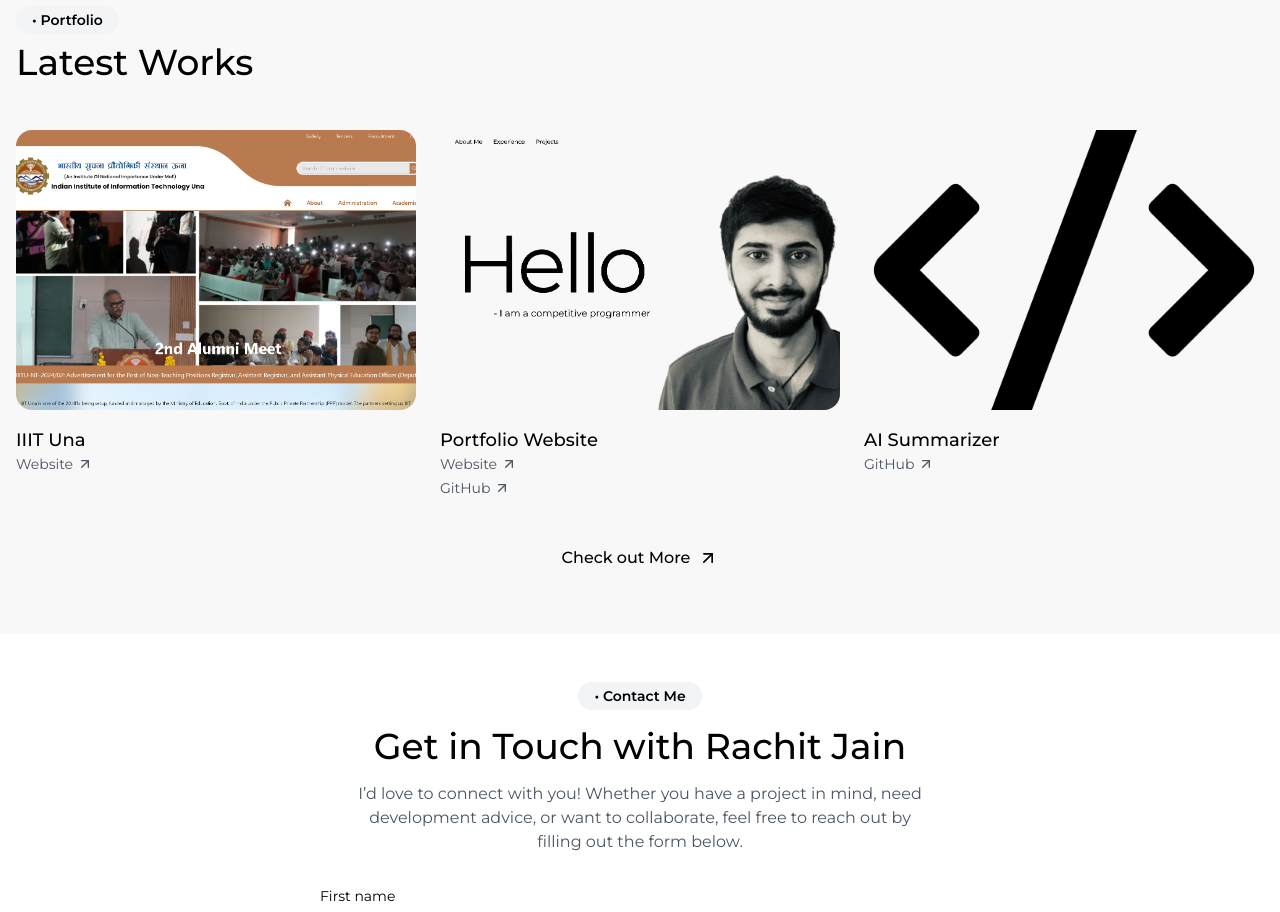
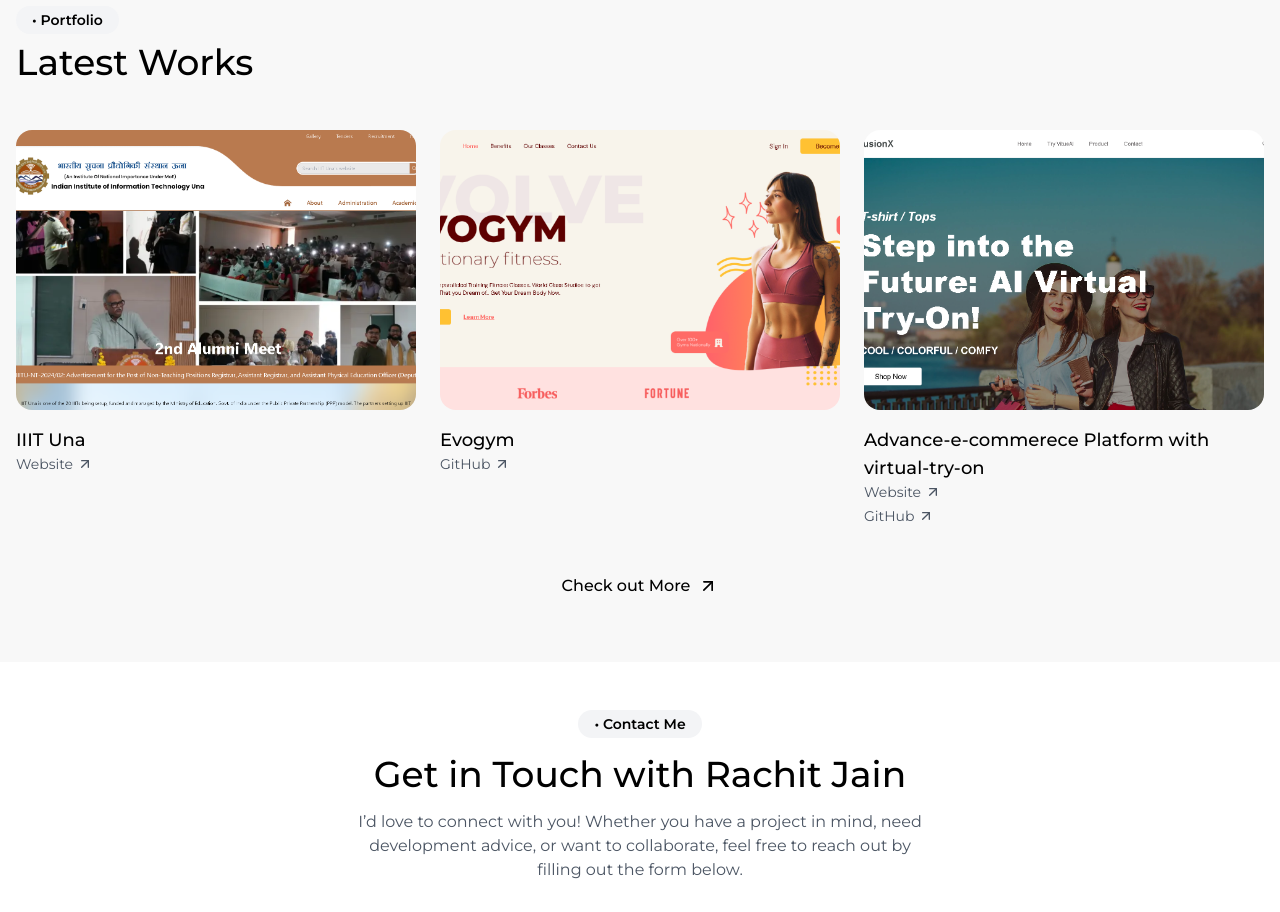
Before and after one commit to Rachit-31/My_Portfolio, a React (Vite) app in the folder Client/: page / in a window 1280 px wide. Shown: the part 2800-3712 px from the top of the page. Built offline with nearby package versions, Linux system fonts and the light colour scheme.

Commit message:
added one project

```diff
--- a/Client/src/static/Content.jsx
+++ b/Client/src/static/Content.jsx
@@ -101,6 +101,18 @@
     githubLink: "",
   },
   {
+    image: "/Portfolio/Gym.png",
+    title: "Evogym",
+    websiteLink: "",
+    githubLink: "https://github.com/Rachit-31/FitJourney",
+  },
+  {
+    image: "/Portfolio/TryOn.png",
+    title: "Advance-e-commerece Platform with virtual-try-on",
+    websiteLink: "https://advance-ecommerce-beta.vercel.app/",
+    githubLink: "https://github.com/Rachit-31/Advance-Ecommerce",
+  },
+  {
     image: "/Portfolio/Portfolio.png",
     title: "Portfolio Website",
     websiteLink: "https://rachitjain-31.vercel.app/",
@@ -112,10 +124,4 @@
     websiteLink: "",
     githubLink: "https://github.com/Rachit-31/AI_Summarizer",
   },
-  {
-    image: "/Portfolio/Gym.png",
-    title: "Evogym",
-    websiteLink: "",
-    githubLink: "https://github.com/Rachit-31/FitJourney",
-  },
 ];
```
Also changed, not shown: Client/public/Portfolio/TryOn.png (added).
